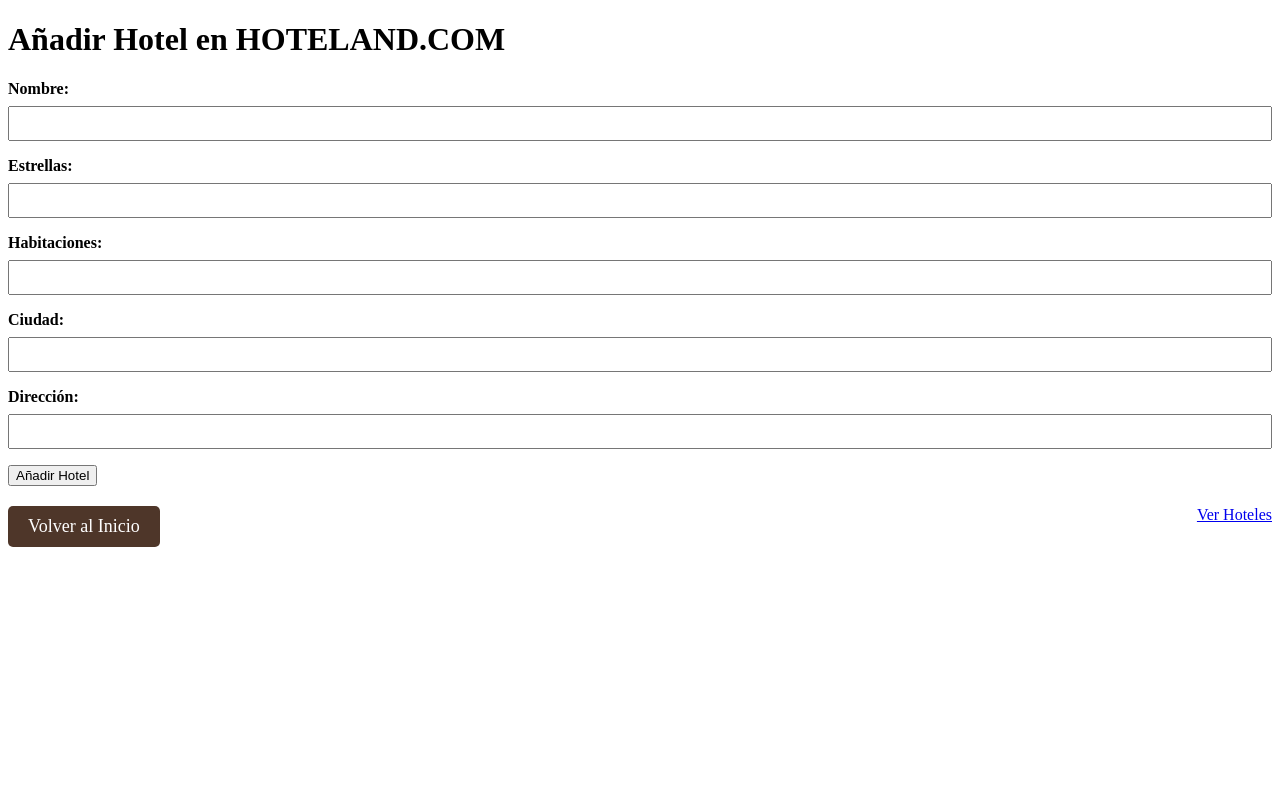
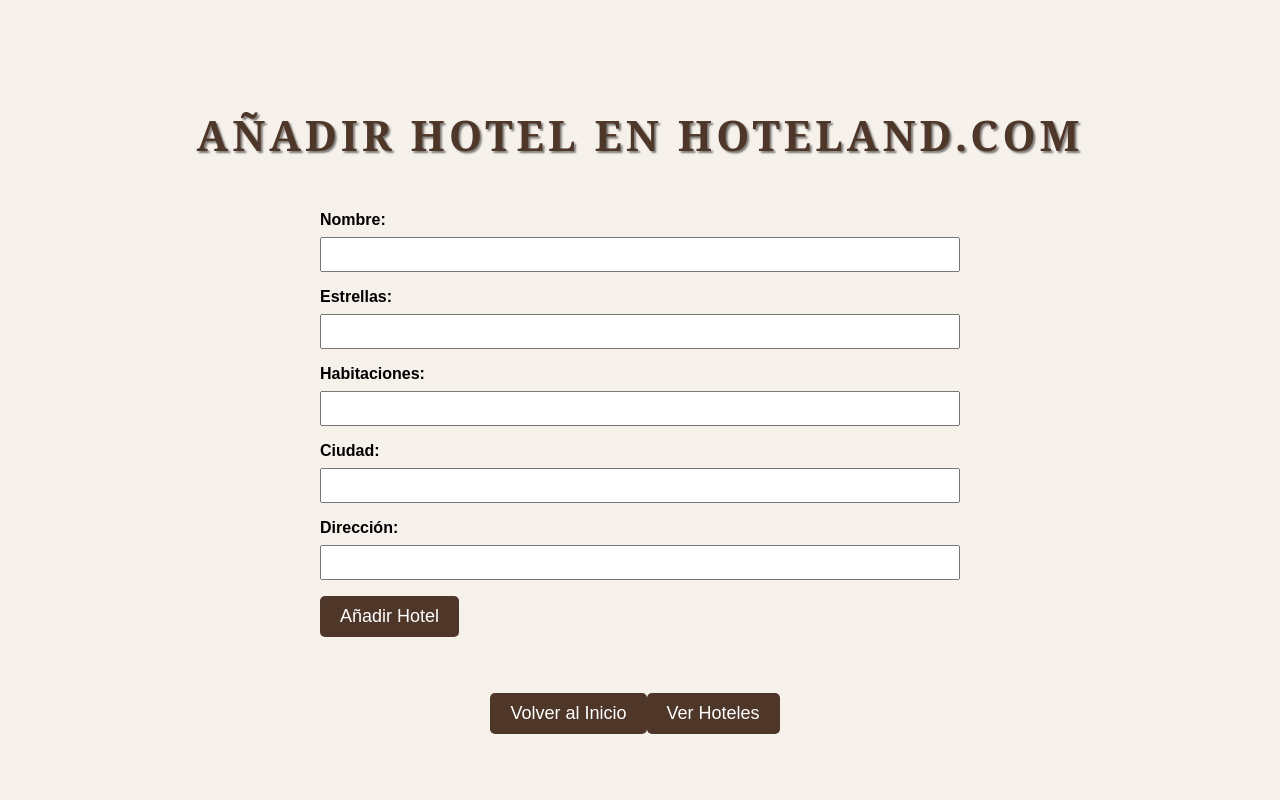
Before and after one commit to Carlos7678/DWS, a PHP site: the page made by Ejercicio hotel/añadirHoteles.html in a window 1280 px wide. Run offline with PHP 8.4, Linux system fonts and the light colour scheme.

Commit message:
cambio en el formulario

```diff
--- a/Ejercicio hotel/añadirHoteles.html
+++ b/Ejercicio hotel/añadirHoteles.html
@@ -28,10 +28,11 @@
 
       <label for="direccion">Dirección:</label>
       <input type="text" id="direccion" name="direccion" required>
+      <br>
 
       <button type="submit">Añadir Hotel</button>
     </form>
-
+<br><br>
     <div class="enlaces-container">
       <a href="index.html" class="volver-inicio">Volver al Inicio</a>
       <a href="verHoteles.html" class="ver-hoteles-link">Ver Hoteles</a>
--- a/Ejercicio hotel/css/añadirHoteles.css
+++ b/Ejercicio hotel/css/añadirHoteles.css
@@ -1,4 +1,31 @@
+/* Estilos generales */
+body {
+  font-family: "Arial", sans-serif;
+  background-color: #f6f1eb;
+  margin: 0;
+  padding: 0;
+  display: flex;
+  align-items: center;
+  justify-content: center;
+  min-height: 100vh;
+  flex-direction: column;
+}
+
+.titulo {
+  font-family: 'Georgia', serif;
+  text-align: center;
+  color: #4e3629;
+  text-transform: uppercase;
+  letter-spacing: 4px;
+  margin-top: 40px;
+  font-size: 42px;
+  font-weight: bold;
+  text-shadow: 2px 2px 2px rgba(0, 0, 0, 0.5);
+}
+
+/* Estilos del formulario */
 form {
+  width: 50%;
   margin-top: 20px;
 }
 
@@ -15,14 +42,35 @@ form {
   box-sizing: border-box;
 }
 
+button {
+  background-color: #4e3629;
+  color: #fff;
+  padding: 10px 20px;
+  font-size: 18px;
+  border: none;
+  border-radius: 5px;
+  cursor: pointer;
+  transition: background-color 0.3s ease;
+}
+
+button:hover {
+  background-color: #a77c63;
+}
+
+/* Estilos de los enlaces */
 .enlaces-container {
   display: flex;
   justify-content: space-between;
   margin-top: 20px;
 }
 
+/* Ajuste de margen entre botones */
+.ver-hoteles-link {
+  margin-right: 10px;
+}
+
 .volver-inicio,
-  .anadir-hoteles-link {
+.ver-hoteles-link {
   text-decoration: none;
   padding: 10px 20px;
   font-size: 18px;
@@ -35,6 +83,7 @@ form {
   transition: background-color 0.3s ease;
 }
 
-  .anadir-hoteles-link:hover {
+.ver-hoteles-link:hover,
+.volver-inicio:hover {
   background-color: #a77c63;
 }
```
Lines whose indentation alone changed are shown as unchanged.
